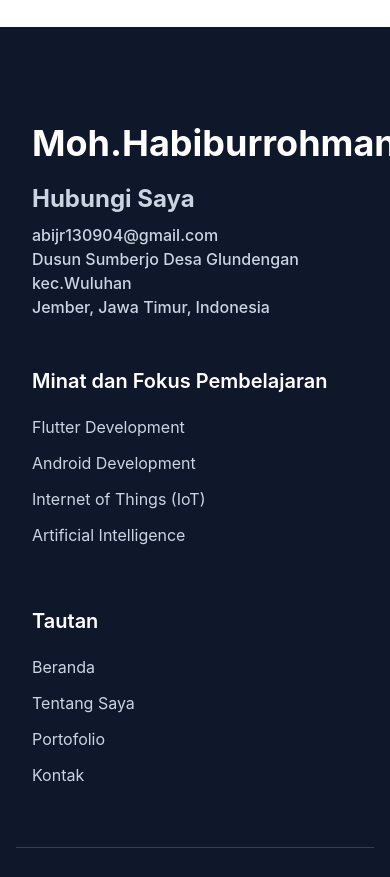
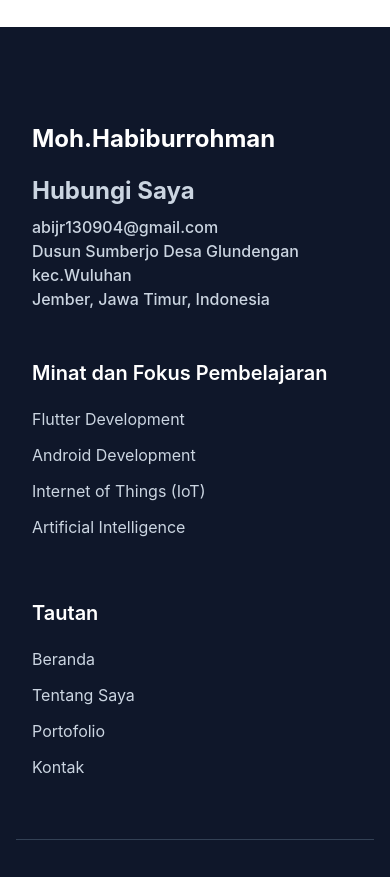
Before and after one commit to abijr130904/produktif, a website built with Vite: page index.html in a window 390 px wide. Shown: the part 9780-10657 px from the top of the page. Built offline with nearby package versions, Linux system fonts and the light colour scheme.

Commit message:
Make name heading responsive
Replace fixed text-4xl heading with responsive size classes (text-2xl sm:text-2xl md:text-3xl lg:text-4xl) and reformat the h2 content onto multiple lines for clearer markup. This preserves visual hierarchy while improving responsiveness across breakpoints.

```diff
--- a/index.html
+++ b/index.html
@@ -647,7 +647,9 @@
       <div class="flex flex-wrap">
 
         <div class="w-full px-4 mb-12 text-slate-300 font-medium md:w-1/3">
-          <h2 class="font-bold text-4xl text-white mb-5">Moh.Habiburrohman</h2>
+          <h2 class="font-bold text-2xl sm:text-2xl md:text-3xl lg:text-4xl text-white mb-5">
+              Moh.Habiburrohman
+          </h2>
           <h3 class="font-bold text-2xl mb-2">Hubungi Saya</h3>
           <p>abijr130904@gmail.com</p>
           <p>Dusun Sumberjo Desa Glundengan kec.Wuluhan</p>
```
